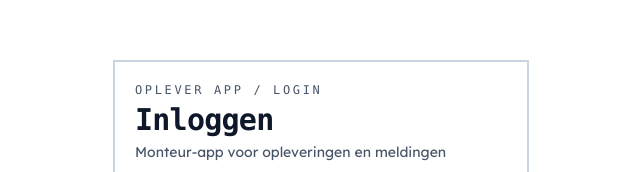
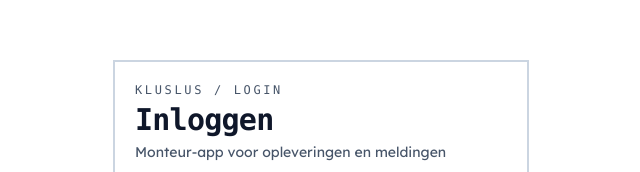
Before and after one commit to rkzijlstra-ops/ksv-demo, a Next.js app: page /login in a window 1280 px wide. Shown: the part 147-319 px from the top of the page, without its empty margins (319-959 px from the left). Built offline with nearby package versions, Linux system fonts and the light colour scheme.

Commit message:
Branding: KSV/BKM -> Kluslus (productnaam), BKM niet meer als merk
Co-Authored-By: Claude Opus 4.8 (1M context) <noreply@anthropic.com>

```diff
--- a/src/app/dashboard/opdracht/[id]/page.tsx
+++ b/src/app/dashboard/opdracht/[id]/page.tsx
@@ -88,7 +88,7 @@ export default async function OpdrachtgeverDetailPage({
       <TerugKnop href={terugHref} label={terugLabel} />
 
       <header className="relative mt-4 border-2 border-b-0 border-line bg-white px-5 py-5 text-ink">
-        <p className="font-mono text-xs uppercase tracking-[0.22em] text-ink-muted">KSV / Opdracht</p>
+        <p className="font-mono text-xs uppercase tracking-[0.22em] text-ink-muted">Kluslus / Klus</p>
         <h1 className="mt-1 text-2xl font-extrabold tracking-tight">
           {opdracht.klant_naam ?? "Onbekende klant"}
         </h1>
--- a/src/app/dashboard/page.tsx
+++ b/src/app/dashboard/page.tsx
@@ -21,7 +21,7 @@ export default async function DashboardPage() {
         <div className="flex items-start justify-between gap-3">
           <div>
             <p className="font-mono text-xs uppercase tracking-[0.22em] text-ink-muted">
-              KSV / Dashboard
+              Kluslus / Dashboard
             </p>
             <h1 className="mt-1 font-mono text-3xl font-extrabold tracking-tight">Opdrachten</h1>
             <p className="mt-1 text-sm text-ink-muted">
--- a/src/app/geen-toegang/page.tsx
+++ b/src/app/geen-toegang/page.tsx
@@ -10,7 +10,7 @@ export default function GeenToegangPage() {
         <h1 className="mt-3 text-xl font-extrabold text-ink">Account nog niet ingesteld</h1>
         <p className="mt-2 text-sm text-ink-muted">
           Je bent ingelogd, maar je account heeft nog geen rol. Neem contact op met de beheerder
-          (BKM) om toegang te krijgen.
+          van Kluslus om toegang te krijgen.
         </p>
         <span aria-hidden className="absolute inset-x-0 bottom-0 h-1.5 bg-accent" />
       </div>
--- a/src/app/layout.tsx
+++ b/src/app/layout.tsx
@@ -19,7 +19,7 @@ const sourceSans = Source_Sans_3({
 });
 
 export const metadata: Metadata = {
-  title: "Oplever App",
+  title: "Kluslus",
   description: "Monteur-app voor opleveringen, opdrachten en meldingen.",
 };
 
--- a/src/app/login/page.tsx
+++ b/src/app/login/page.tsx
@@ -61,7 +61,7 @@ function LoginInhoud() {
   return (
     <main className="mx-auto flex min-h-screen w-full max-w-md flex-col justify-center p-4">
       <header className="relative mb-6 border-2 border-b-0 border-line bg-white px-5 py-5 text-ink">
-        <p className="font-mono text-xs uppercase tracking-[0.22em] text-ink-muted">Oplever App / Login</p>
+        <p className="font-mono text-xs uppercase tracking-[0.22em] text-ink-muted">Kluslus / Login</p>
         <h1 className="mt-1 font-mono text-3xl font-extrabold tracking-tight">Inloggen</h1>
         <p className="mt-1 text-sm text-ink-muted">Monteur-app voor opleveringen en meldingen</p>
         <span aria-hidden className="absolute inset-x-0 bottom-0 h-1.5 bg-accent" />
--- a/src/app/manifest.ts
+++ b/src/app/manifest.ts
@@ -2,8 +2,8 @@ import type { MetadataRoute } from "next";
 
 export default function manifest(): MetadataRoute.Manifest {
   return {
-    name: "Oplever App",
-    short_name: "Oplever App",
+    name: "Kluslus",
+    short_name: "Kluslus",
     description: "Monteur-app voor opleveringen, opdrachten en meldingen.",
     id: "/",
     scope: "/",
--- a/src/app/over/page.tsx
+++ b/src/app/over/page.tsx
@@ -68,7 +68,7 @@ export default function OverPage() {
             <Phone size={18} aria-hidden="true" /> Vragen?
           </h2>
           <p className="text-ink-muted">
-            Bel of mail Reinier (BKM Keukenmontage): 06-31665814, bkmkeukenmontage@gmail.com.
+            Bel of mail de support: Reinier, 06-31665814, bkmkeukenmontage@gmail.com.
           </p>
         </section>
 
--- a/src/app/planbord/page.tsx
+++ b/src/app/planbord/page.tsx
@@ -43,7 +43,7 @@ export default async function PlanbordPage({
       <header className="mb-4 border-2 border-line bg-white px-5 py-5 text-ink">
         <div className="flex items-start justify-between gap-3">
           <div>
-            <p className="font-mono text-xs uppercase tracking-[0.22em] text-ink-muted">KSV / Agenda</p>
+            <p className="font-mono text-xs uppercase tracking-[0.22em] text-ink-muted">Kluslus / Agenda</p>
             <h1 className="mt-1 font-mono text-3xl font-extrabold tracking-tight">Planbord</h1>
           </div>
           {email && <UserMenu email={email} isBeheerder={profiel.rol === "beheerder"} />}
--- a/src/components/MijnGegevensForm.tsx
+++ b/src/components/MijnGegevensForm.tsx
@@ -107,7 +107,7 @@ export function MijnGegevensForm({
           className={inputClass}
           value={velden.bedrijfsnaam}
           onChange={(e) => zet("bedrijfsnaam", e.target.value)}
-          placeholder="Bijv. BKM Keukenmontage"
+          placeholder="Bijv. Keukenmontage Jansen"
         />
       </label>
 
--- a/src/lib/handleiding-voorbeeldrapport.ts
+++ b/src/lib/handleiding-voorbeeldrapport.ts
@@ -14,7 +14,7 @@ export function voorbeeldRapportData(
   meldingFotos: string[],
 ): RapportWeergaveData {
   return {
-    afzenderKop: "BKM Keukenmontage",
+    afzenderKop: "Keukenmontage Jansen",
     opleverdatum,
     klantNaam: "Fam. Jansen",
     klantAdres: "Voorbeeldstraat 1, 2251 Voorschoten",
--- a/src/lib/notificaties.ts
+++ b/src/lib/notificaties.ts
@@ -35,7 +35,7 @@ function appUrl(): string {
 /** Afzendernaam voor de SMS: de zaaknaam (max 11 tekens alfanumeriek), met env-fallback. */
 function smsAfzender(zaaknaam: string | null): string {
   const basis = (zaaknaam ?? "").replace(/[^A-Za-z0-9]/g, "").slice(0, 11);
-  return basis || process.env.SMS_AFZENDER?.trim() || "KSV";
+  return basis || process.env.SMS_AFZENDER?.trim() || "Kluslus";
 }
 
 /**
```
